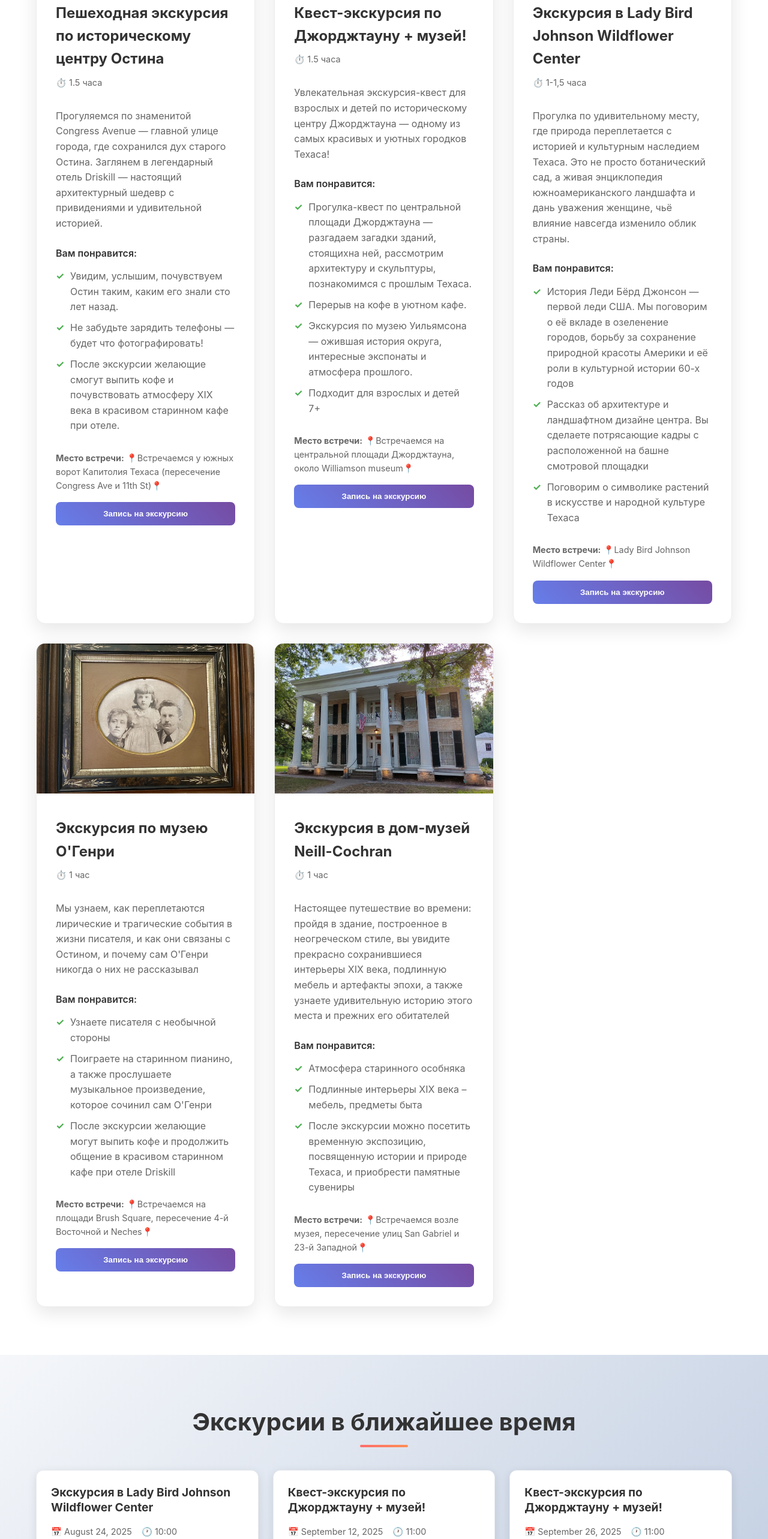
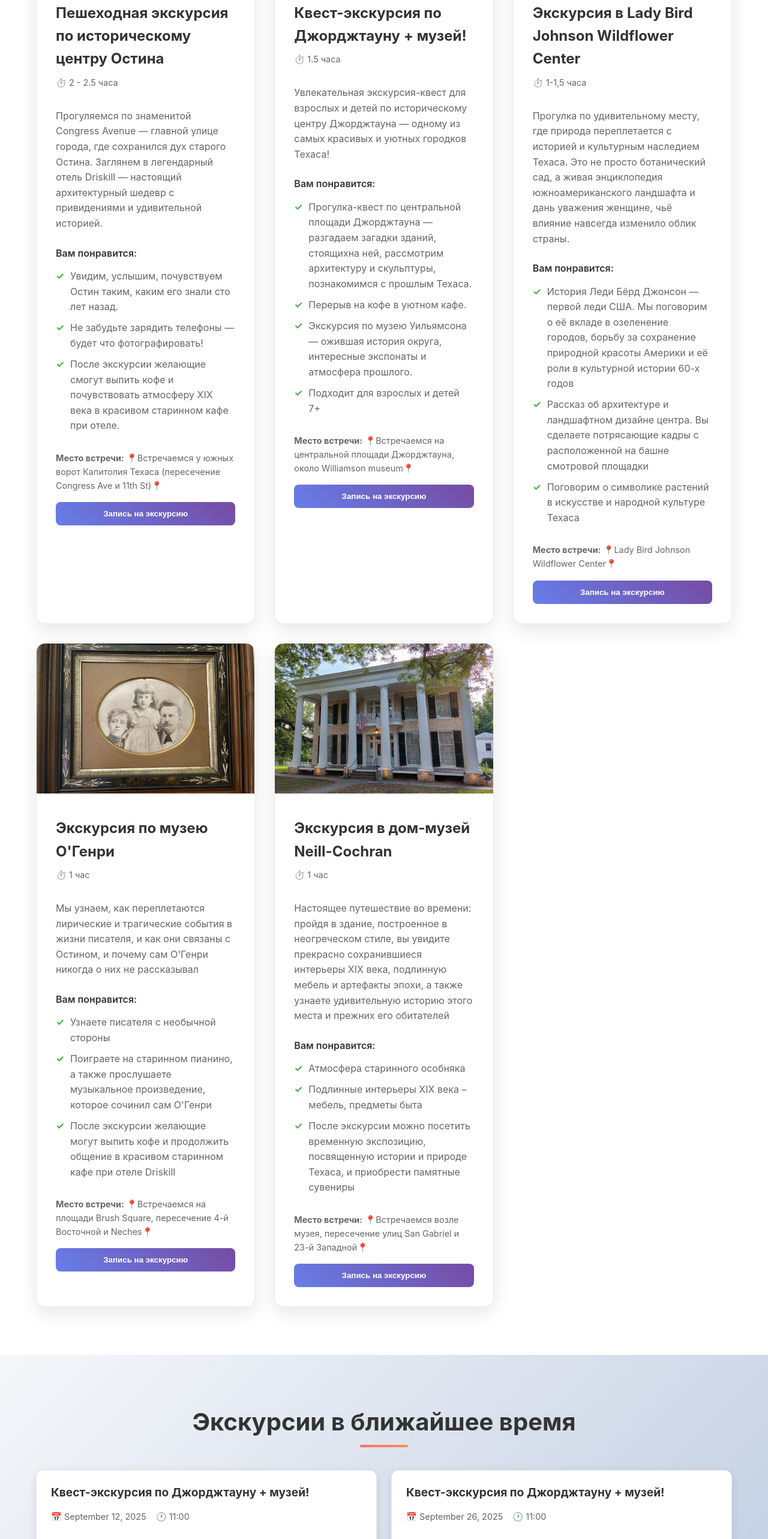
Before and after one commit to tatiana-act/nextjs-boilerplate, a Next.js app: page / in a window 1280 px wide. Shown: the part 1280-3846 px from the top of the page at 60% size. Built offline with nearby package versions, Linux system fonts and the light colour scheme.

Commit message:
remove upcoming tour

```diff
--- a/data/tours.ts
+++ b/data/tours.ts
@@ -6,7 +6,7 @@ export const tours: Tour[] = [
     title: 'Пешеходная экскурсия по историческому центру Остина',
     description:
       'Прогуляемся по знаменитой Congress Avenue — главной улице города, где сохранился дух старого Остина. Заглянем в легендарный отель Driskill — настоящий архитектурный шедевр с привидениями и удивительной историей.',
-    duration: '1.5 часа',
+    duration: '2 - 2.5 часа',
     price: 0,
     imageUrl:
       'https://images.unsplash.com/photo-1666972120465-efebce20bf93?q=80&w=800&h=600&auto=format&fit=crop',
--- a/data/upcomingTours.ts
+++ b/data/upcomingTours.ts
@@ -1,12 +1,6 @@
 import { UpcomingTour } from '@/types/tour';
 
 export const upcomingTours: UpcomingTour[] = [
-  {
-    id: 'tour5',
-    tourId: 'Albjwc',
-    date: '2025-08-24',
-    time: '10:00',
-  },
   {
     id: 'tour6',
     tourId: 'Gcrt',
```
